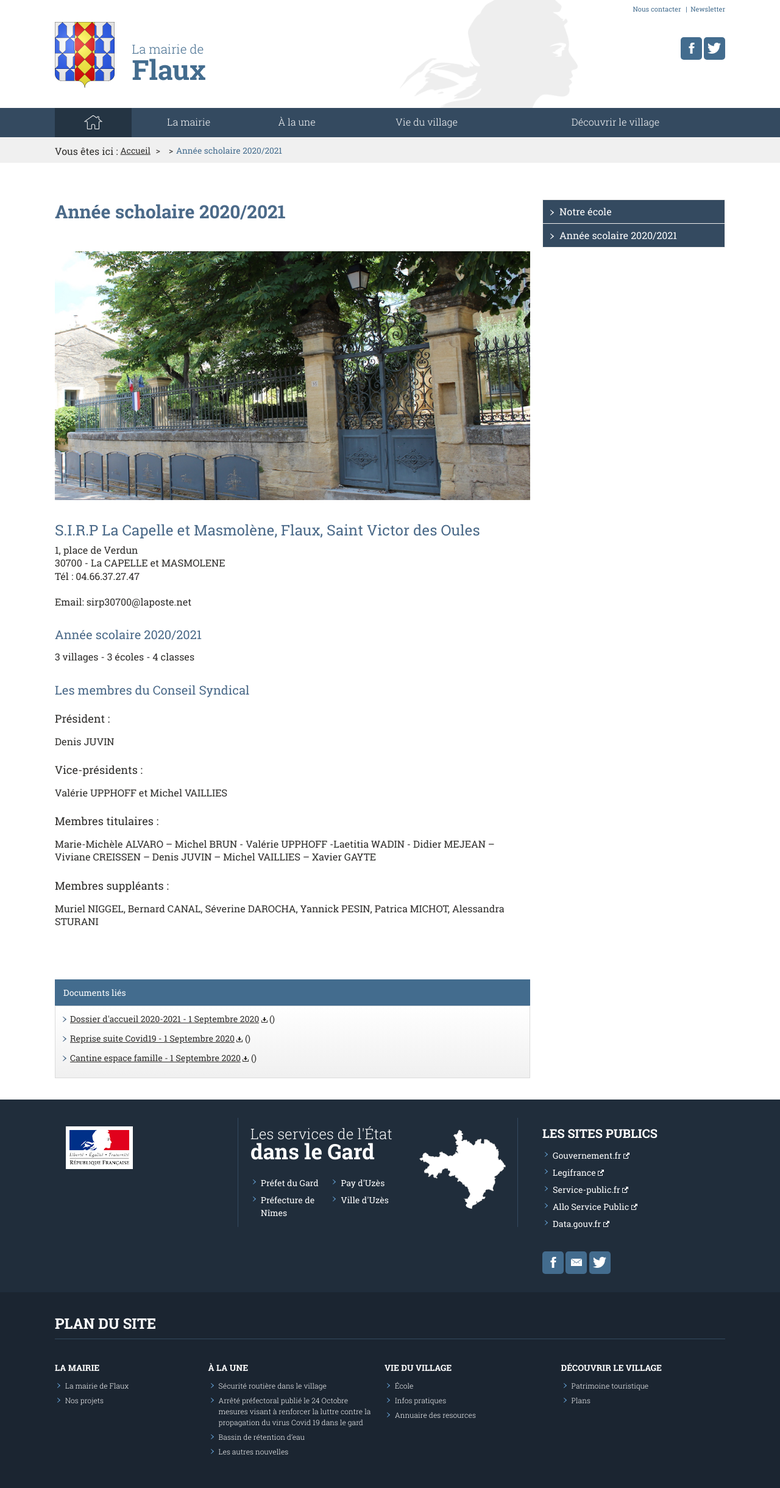
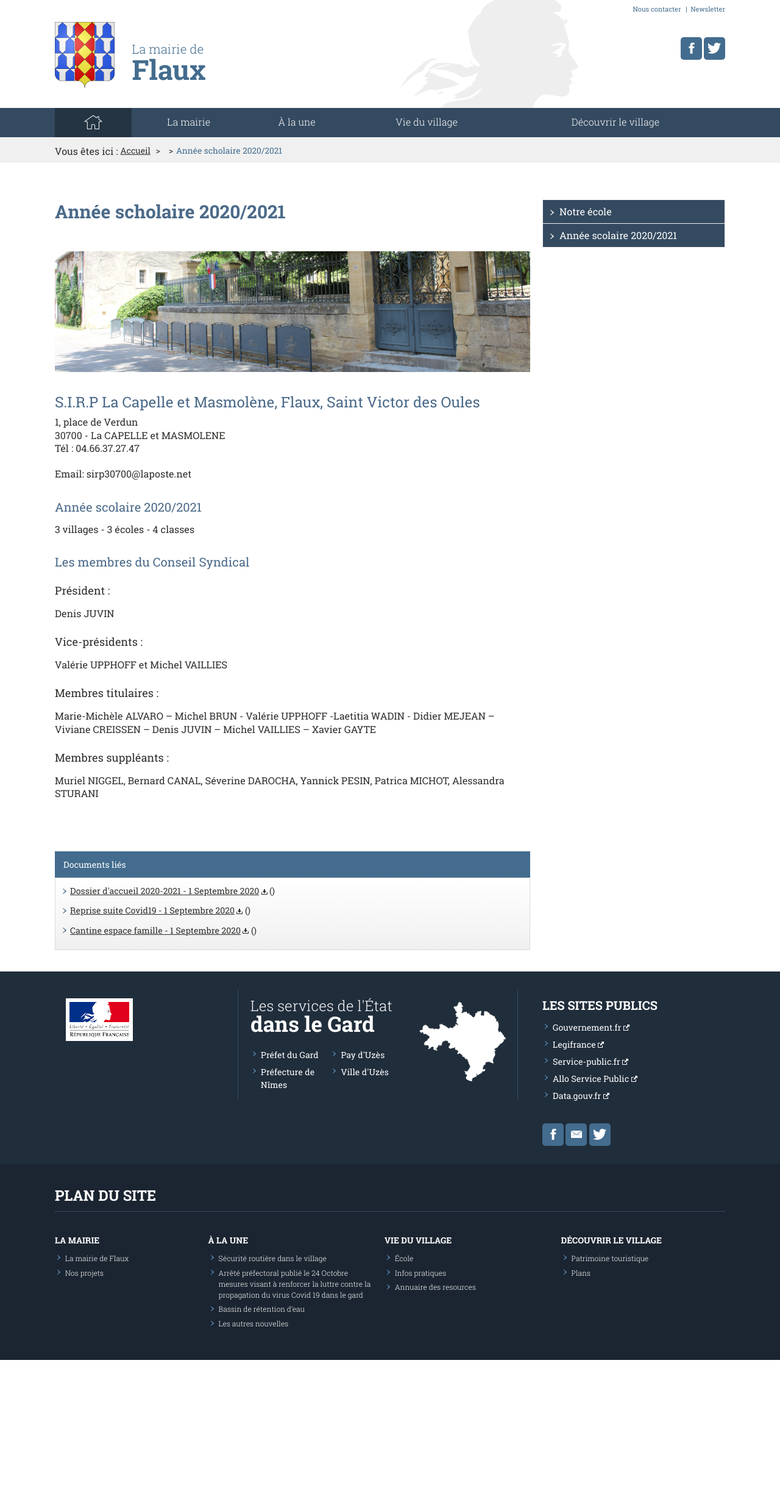
Before and after one commit to Flaux-Village/flaux-village.github.io, a Jekyll site: the page built from orgscolaire.md, in a window 1280 px wide. Shown: the whole page at 61% size. Built offline with Jekyll 4.4.1, drawn with Linux system fonts in a browser that asks for light colours; our own code applies the rules of GitHub Pages for plain Markdown files; after the commit the page ends 2230 px from its top, so only the background shows below that.

Commit message:
Update orgscolaire.md

```diff
--- a/orgscolaire.md
+++ b/orgscolaire.md
@@ -4,7 +4,7 @@ titre: Vie du village | Année scholaire 2020/2021
 description: L'école de Flaux
 keywords: mairie, commune, flaux, gard, ecole, vie
 titre_page: Année scholaire 2020/2021
-illustration: /assets/illustrations/ecolebanner copy.JPG
+illustration: /assets/illustrations/anneescholbanner-980.JPG
 description_illustration: École de Flaux
 
 menu_secondaire:
```
